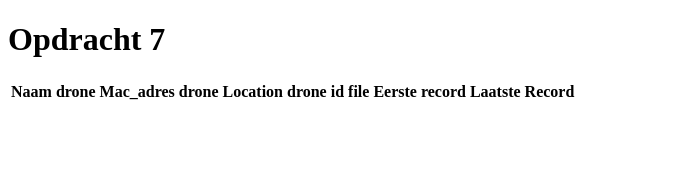
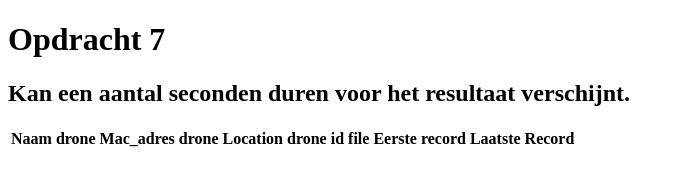
Before and after one commit to WibrenVanAssche/ex7-VanAssche-Wibren, a website: page public_html/index.html in a window 1280 px wide. Shown: the whole page, without its empty margins (0-683 px from the left). Drawn offline with nearby package versions, Linux system fonts and the light colour scheme; no server answers.

```diff
--- a/public_html/index.html
+++ b/public_html/index.html
@@ -13,6 +13,7 @@
     <body>
         <div>
             <h1>Opdracht 7</h1>
+            <h2>Kan een aantal seconden duren voor het resultaat verschijnt.</h2>
             <table id="tabel">
                 <tr>
                     <th>Naam drone</th>
@@ -85,23 +86,6 @@
             });
 
 
-
-
-
-
-            /*                               function (STRAKSPAS){
-             $('#tabel').append('<tr>' +
-             '<td>' + JSON.stringify(drones[0].id) + '</td>' +
-             '<td>' + droneDetails.name + '</td>' +
-             '<td>' + droneDetails.mac_address + '</td>' +
-             '<td>' + files.id + '</td>' +
-             '<td>' + fileDetails.date_first_record + '</td>' +
-             '<td>' + fileDetails.date_last_record + '</td></tr>');
-             }).fail(function () {
-
-             });   */
-
-
         </script>
 
     </body>
```
